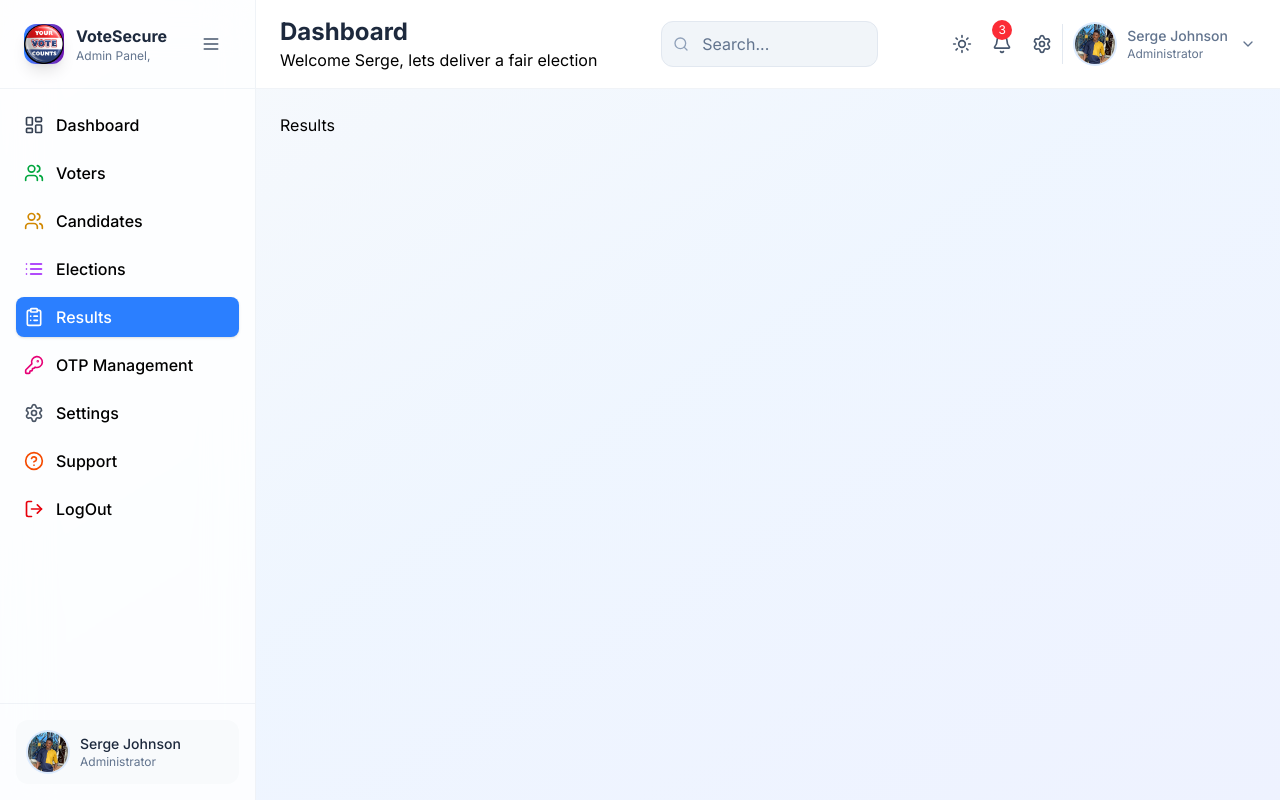
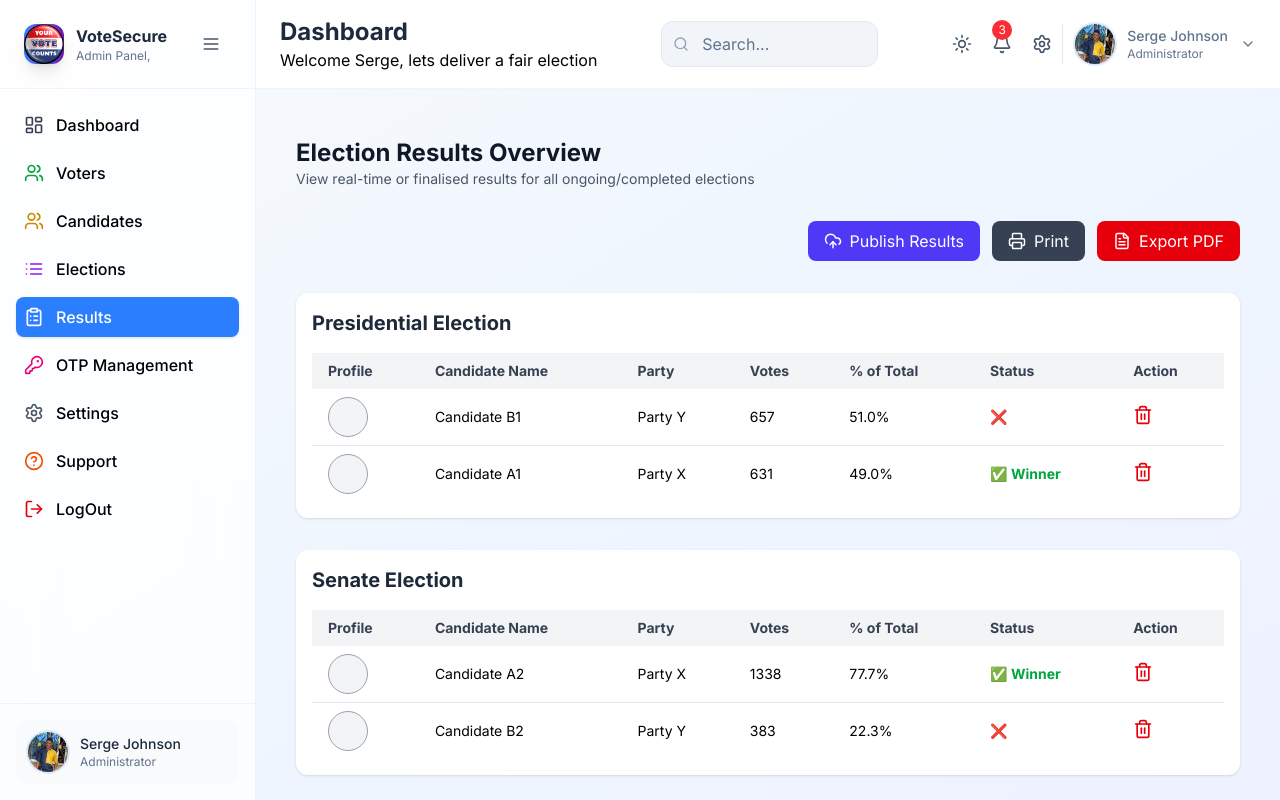
Before and after one commit to PENANCE-SEARCH-KHAN/Online-Voting-System-, a React (Vite) app in the folder vite-project/: page /results in a window 1280 px wide. Built offline with nearby package versions, Linux system fonts and the light colour scheme.

Commit message:
created result page

```diff
--- a/vite-project/package.json
+++ b/vite-project/package.json
@@ -11,6 +11,8 @@
   },
   "dependencies": {
     "@tailwindcss/vite": "^4.1.11",
+    "html2canvas": "^1.4.1",
+    "jspdf": "^3.0.1",
     "lucide-react": "^0.525.0",
     "react": "^19.1.0",
     "react-dom": "^19.1.0",
--- a/vite-project/src/pages/Results.jsx
+++ b/vite-project/src/pages/Results.jsx
@@ -1,9 +1,213 @@
-import React from 'react'
+import React, { useRef, useState } from 'react';
+import { Trash2, UploadCloud, FileText, Printer } from 'lucide-react';
+import jsPDF from 'jspdf';
+import html2canvas from 'html2canvas';
 
-function Results() {
+// Realistic election names for dummy data (10 elections)
+const electionNames = [
+  'Presidential Election',
+  'Senate Election',
+  'Gubernatorial Election',
+  'Mayoral Election',
+  'House of Representatives Election',
+  'State Assembly Election',
+  'County Commissioner Election',
+  'School Board Election',
+  'Judicial Election',
+  'City Council Election',
+];
+
+const electionsData = electionNames.map((title, i) => ({
+  title,
+  candidates: [
+    {
+      id: i * 2 + 1,
+      name: `Candidate A${i + 1}`,
+      party: 'Party X',
+      votes: Math.floor(Math.random() * 1000 + 500),
+      winner: true,
+    },
+    {
+      id: i * 2 + 2,
+      name: `Candidate B${i + 1}`,
+      party: 'Party Y',
+      votes: Math.floor(Math.random() * 800 + 300),
+      winner: false,
+    },
+  ],
+}));
+
+export default function ResultsPage() {
+  const resultsRef = useRef(null);
+  const [currentPage, setCurrentPage] = useState(1);
+  const resultsPerPage = 5;
+  const totalPages = Math.ceil(electionsData.length / resultsPerPage);
+
+  const handlePublish = () => {
+    alert('Results Published Successfully!');
+  };
+
+  const exportToPDF = async () => {
+    const canvas = await html2canvas(resultsRef.current);
+    const imgData = canvas.toDataURL('image/png');
+    const pdf = new jsPDF('p', 'mm', 'a4');
+    const pdfWidth = pdf.internal.pageSize.getWidth();
+    const pdfHeight = (canvas.height * pdfWidth) / canvas.width;
+    pdf.addImage(imgData, 'PNG', 0, 0, pdfWidth, pdfHeight);
+    pdf.save('election_results.pdf');
+  };
+
+  const handlePrint = () => {
+    const printContent = resultsRef.current.innerHTML;
+    const printWindow = window.open('', '', 'width=800,height=600');
+    printWindow.document.write(`
+      <html>
+        <head>
+          <title>Print Results</title>
+          <style>
+            body { font-family: Arial, sans-serif; padding: 20px; }
+            table { border-collapse: collapse; width: 100%; margin-bottom: 20px; }
+            th, td { border: 1px solid #ccc; padding: 8px; text-align: left; }
+            th { background-color: #f0f0f0; }
+            .profile-placeholder {
+              width: 40px;
+              height: 40px;
+              border-radius: 9999px;
+              border: 1px solid #999;
+              background-color: #eee;
+              display: inline-block;
+            }
+          </style>
+        </head>
+        <body>${printContent}</body>
+      </html>
+    `);
+    printWindow.document.close();
+    printWindow.focus();
+    printWindow.print();
+  };
+
+  const startIndex = (currentPage - 1) * resultsPerPage;
+  const paginatedData = electionsData.slice(startIndex, startIndex + resultsPerPage);
+
   return (
-    <div>Results</div>
-  )
+    <div className="max-w-6xl mx-auto px-4 py-6 space-y-8">
+      {/* Title & Subtitle */}
+      <div>
+        <h1 className="text-2xl font-bold text-gray-900 dark:text-white">
+          Election Results Overview
+        </h1>
+        <p className="text-sm text-gray-600 dark:text-gray-400">
+          View real-time or finalised results for all ongoing/completed elections
+        </p>
+      </div>
+
+      {/* Action Buttons */}
+      <div className="flex flex-wrap justify-end gap-3">
+        <button
+          onClick={handlePublish}
+          className="flex items-center bg-indigo-600 text-white px-4 py-2 rounded-lg hover:bg-indigo-700 transition"
+        >
+          <UploadCloud size={18} className="mr-2" /> Publish Results
+        </button>
+        <button
+          onClick={handlePrint}
+          className="flex items-center bg-gray-700 text-white px-4 py-2 rounded-lg hover:bg-gray-800 transition"
+        >
+          <Printer size={18} className="mr-2" /> Print
+        </button>
+        <button
+          onClick={exportToPDF}
+          className="flex items-center bg-red-600 text-white px-4 py-2 rounded-lg hover:bg-red-700 transition"
+        >
+          <FileText size={18} className="mr-2" /> Export PDF
+        </button>
+      </div>
+
+      {/* Results Tables */}
+      <div ref={resultsRef} className="space-y-8">
+        {paginatedData.map((election, index) => {
+          const totalVotes = election.candidates.reduce((sum, c) => sum + c.votes, 0);
+
+          return (
+            <div key={index} className="bg-white dark:bg-slate-900 shadow rounded-xl p-4">
+              <h2 className="text-xl font-semibold text-gray-800 dark:text-white mb-4">
+                {election.title}
+              </h2>
+              <div className="overflow-x-auto">
+                <table className="min-w-full table-auto text-sm">
+                  <thead className="bg-gray-100 dark:bg-slate-800 text-left text-gray-700 dark:text-gray-300">
+                    <tr>
+                      <th className="px-4 py-2">Profile</th>
+                      <th className="px-4 py-2">Candidate Name</th>
+                      <th className="px-4 py-2">Party</th>
+                      <th className="px-4 py-2">Votes</th>
+                      <th className="px-4 py-2">% of Total</th>
+                      <th className="px-4 py-2">Status</th>
+                      <th className="px-4 py-2">Action</th>
+                    </tr>
+                  </thead>
+                  <tbody className="divide-y divide-gray-200 dark:divide-slate-700">
+                    {election.candidates
+                      .sort((a, b) => b.votes - a.votes)
+                      .map((candidate) => {
+                        const percentage = ((candidate.votes / totalVotes) * 100).toFixed(1);
+                        return (
+                          <tr key={candidate.id}>
+                            <td className="px-4 py-2">
+                              <div className="w-10 h-10 rounded-full border border-gray-400 dark:border-gray-600 bg-gray-100 dark:bg-gray-700" />
+                            </td>
+                            <td className="px-4 py-2">{candidate.name}</td>
+                            <td className="px-4 py-2">{candidate.party}</td>
+                            <td className="px-4 py-2">{candidate.votes}</td>
+                            <td className="px-4 py-2">{percentage}%</td>
+                            <td className="px-4 py-2">
+                              {candidate.winner ? (
+                                <span className="text-green-600 font-semibold">✅ Winner</span>
+                              ) : (
+                                <span className="text-red-500">❌</span>
+                              )}
+                            </td>
+                            <td className="px-4 py-2">
+                              <button
+                                onClick={() =>
+                                  window.confirm(`Are you sure you want to delete ${candidate.name}'s result?`)
+                                }
+                              >
+                                <Trash2 className="w-5 h-5 text-red-600 hover:text-red-800" />
+                              </button>
+                            </td>
+                          </tr>
+                        );
+                      })}
+                  </tbody>
+                </table>
+              </div>
+            </div>
+          );
+        })}
+      </div>
+
+      {/* Pagination Controls */}
+      <div className="flex justify-center gap-4 mt-6">
+        <button
+          onClick={() => setCurrentPage((prev) => Math.max(prev - 1, 1))}
+          disabled={currentPage === 1}
+          className="px-4 py-2 bg-gray-200 dark:bg-gray-700 text-gray-700 dark:text-white rounded hover:bg-gray-300 disabled:opacity-50"
+        >
+          Previous
+        </button>
+        <span className="text-gray-700 dark:text-white font-semibold">
+          Page {currentPage} of {totalPages}
+        </span>
+        <button
+          onClick={() => setCurrentPage((prev) => Math.min(prev + 1, totalPages))}
+          disabled={currentPage === totalPages}
+          className="px-4 py-2 bg-gray-200 dark:bg-gray-700 text-gray-700 dark:text-white rounded hover:bg-gray-300 disabled:opacity-50"
+        >
+          Next
+        </button>
+      </div>
+    </div>
+  );
 }
-
-export default Results
```
Also changed, not shown: 1 other file (tests, documents, lock files or other folders).
